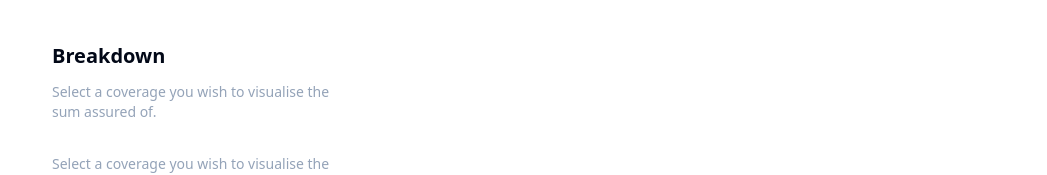
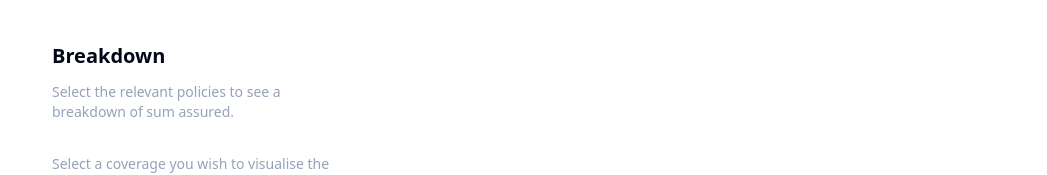
Before and after one commit to vigonometry/allez, a Next.js app: page / in a window 1280 px wide. Shown: the part 343-518 px from the top of the page, without its empty margins (116-1163 px from the left). Built offline with nearby package versions, Linux system fonts and the light colour scheme; no server answers.

Commit message:
fix typo

```diff
--- a/app/page.tsx
+++ b/app/page.tsx
@@ -47,7 +47,7 @@ export default function Home() {
 
           <div className="space-y-5 mb-3">
             <p className="text-sm text-slate-400 pt-3">
-              Select a coverage you wish to visualise the sum assured of.
+              Select the relevant policies to see a breakdown of sum assured.
             </p>
             <div className="mb-10">
               <div className="">
```
